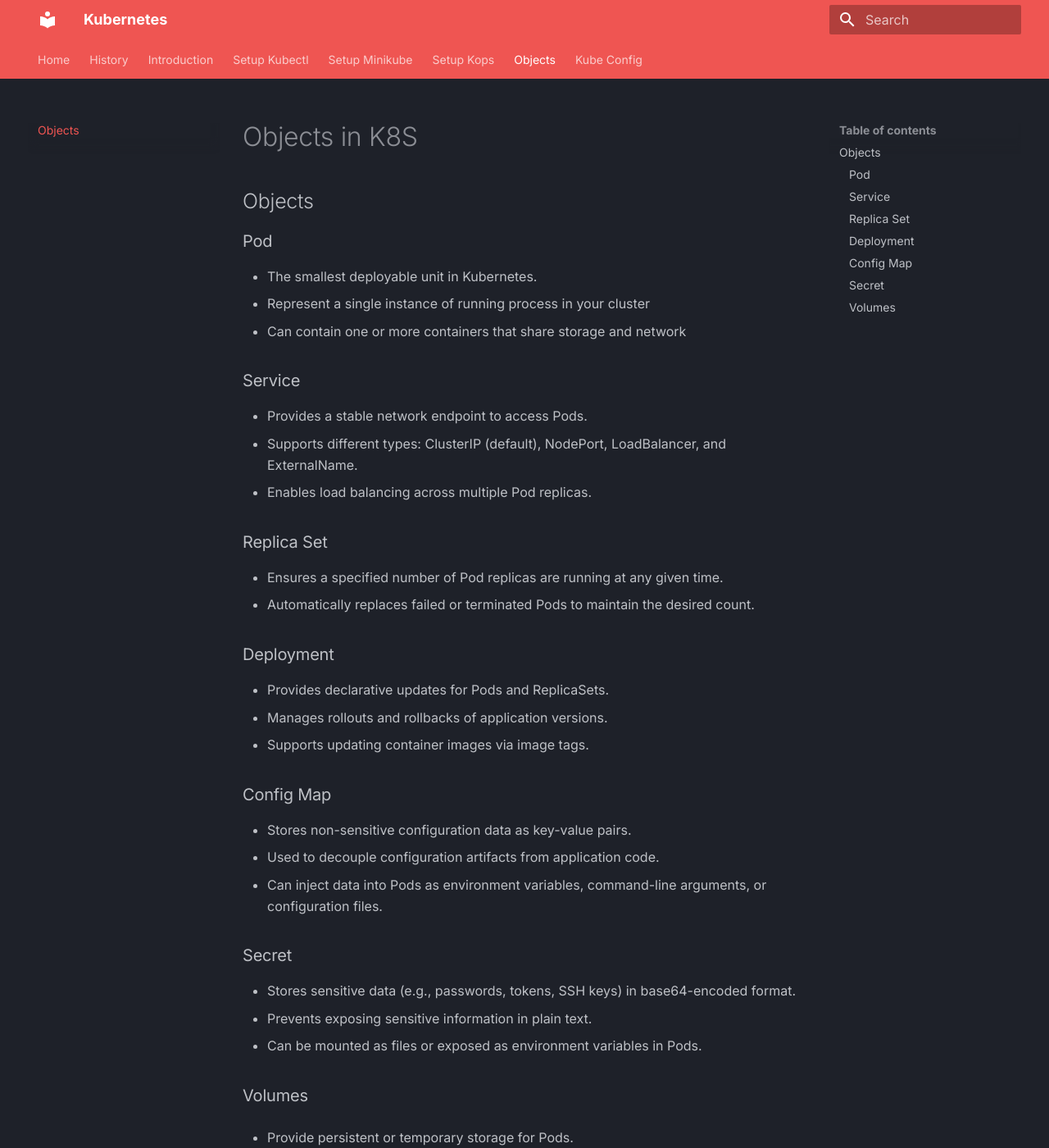
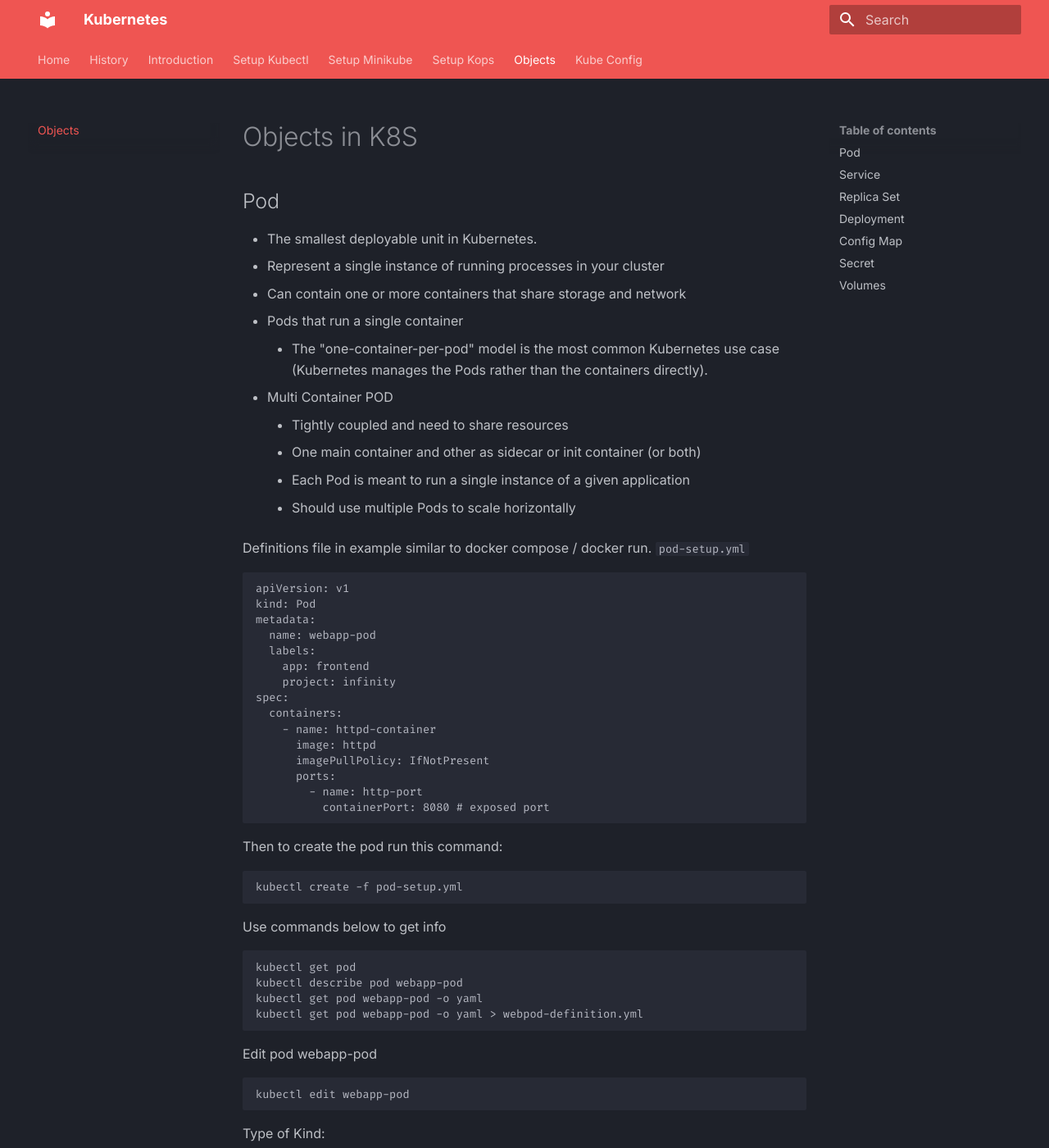
Before and after one commit to Alex0424/kubernetes, an MkDocs documentation site: the page built from docs/objects.md, in a window 1280 px wide and 1400 px high. Shown: the whole window at 82% size. Built offline with MkDocs 1.6.1 and Material for MkDocs 9.7.7, drawn with Linux system fonts in a browser that asks for light colours; some of the changed text lies outside the part shown.

Commit message:
Added more content to objects docs page

````diff
--- a/docs/objects.md
+++ b/docs/objects.md
@@ -1,45 +1,102 @@
 # Objects in K8S
 
-## Objects
+## Pod
+
+- The smallest deployable unit in Kubernetes.
+- Represent a single instance of running processes in your cluster
+- Can contain one or more containers that share storage and network
+- Pods that run a single container
+    - The "one-container-per-pod" model is the most common Kubernetes use case (Kubernetes manages the Pods rather than the containers directly).
+- Multi Container POD
+    - Tightly coupled and need to share resources
+    - One main container and other as sidecar or init container (or both)
+    - Each Pod is meant to run a single instance of a given application
+    - Should use multiple Pods to scale horizontally
+
+Definitions file in example similar to docker compose / docker run. `pod-setup.yml`
+```yaml
+apiVersion: v1
+kind: Pod
+metadata:
+  name: webapp-pod
+  labels:
+    app: frontend
+    project: infinity
+spec:
+  containers:
+    - name: httpd-container
+      image: httpd
+      imagePullPolicy: IfNotPresent
+      ports:
+        - name: http-port
+          containerPort: 8080 # exposed port
+```
+
+Then to create the pod run this command:
+```bash
+kubectl create -f pod-setup.yml
+```
+
+Use commands below to get info
+
+```bash
+kubectl get pod
+kubectl describe pod webapp-pod
+kubectl get pod webapp-pod -o yaml
+kubectl get pod webapp-pod -o yaml > webpod-definition.yml
+```
+
+Edit pod webapp-pod
+
+```
+kubectl edit webapp-pod
+```
 
 
 
-### Pod
+Type of Kind:
 
-- The smallest deployable unit in Kubernetes.
-- Represent a single instance of running process in your cluster
-- Can contain one or more containers that share storage and network
+| Kind       | API Version            |
+|------------|------------------------|
+| Pod        | v1                     |
+| Service    | v1                     |
+| Deployment | apps/v1                |
+| Ingress    | networking.k8s.io/v1   |
 
-### Service
+
+
+[Pods docs](https://kubernetes.io/docs/concepts/workloads/pods/)
+
+## Service
 
 - Provides a stable network endpoint to access Pods.
 - Supports different types: ClusterIP (default), NodePort, LoadBalancer, and ExternalName.
 - Enables load balancing across multiple Pod replicas.
 
-### Replica Set
+## Replica Set
 
 - Ensures a specified number of Pod replicas are running at any given time.
 - Automatically replaces failed or terminated Pods to maintain the desired count.
 
-### Deployment
+## Deployment
 
 - Provides declarative updates for Pods and ReplicaSets.
 - Manages rollouts and rollbacks of application versions.
 - Supports updating container images via image tags.
 
-### Config Map
+## Config Map
 
 - Stores non-sensitive configuration data as key-value pairs.
 - Used to decouple configuration artifacts from application code.
 - Can inject data into Pods as environment variables, command-line arguments, or configuration files.
 
-### Secret
+## Secret
 
 - Stores sensitive data (e.g., passwords, tokens, SSH keys) in base64-encoded format.
 - Prevents exposing sensitive information in plain text.
 - Can be mounted as files or exposed as environment variables in Pods.
 
-### Volumes
+## Volumes
 
 - Provide persistent or temporary storage for Pods.
 
````
